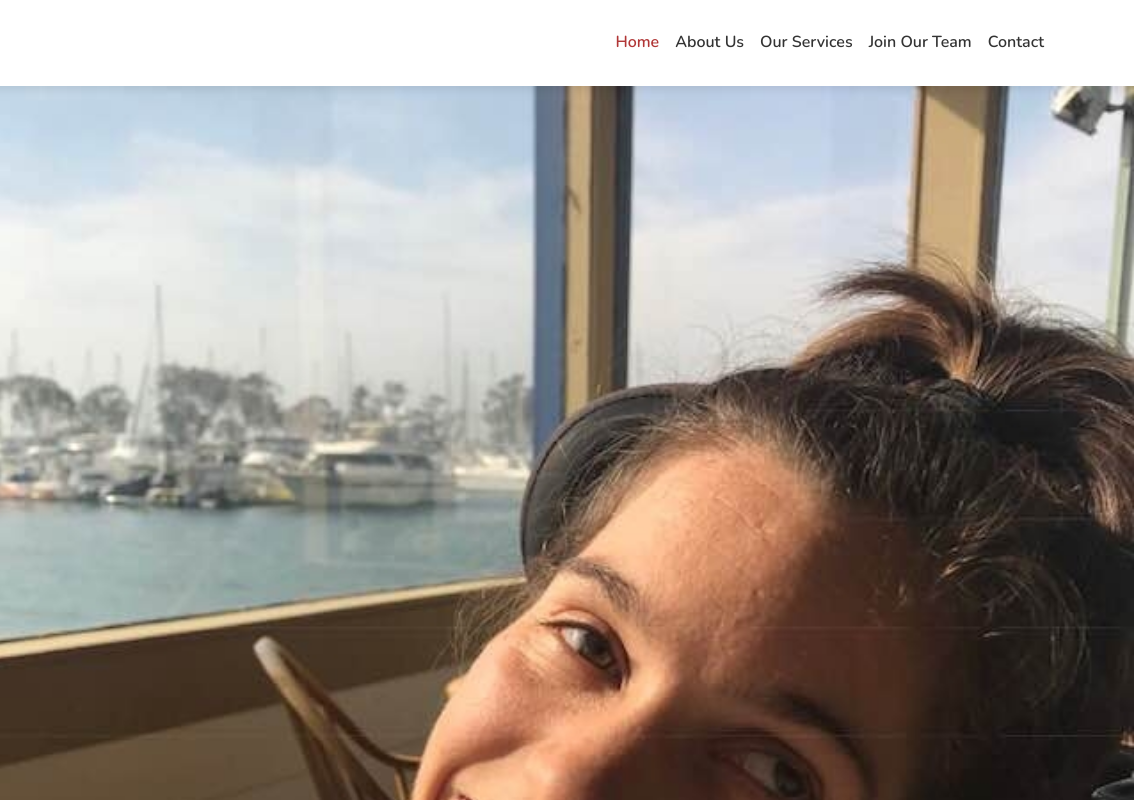
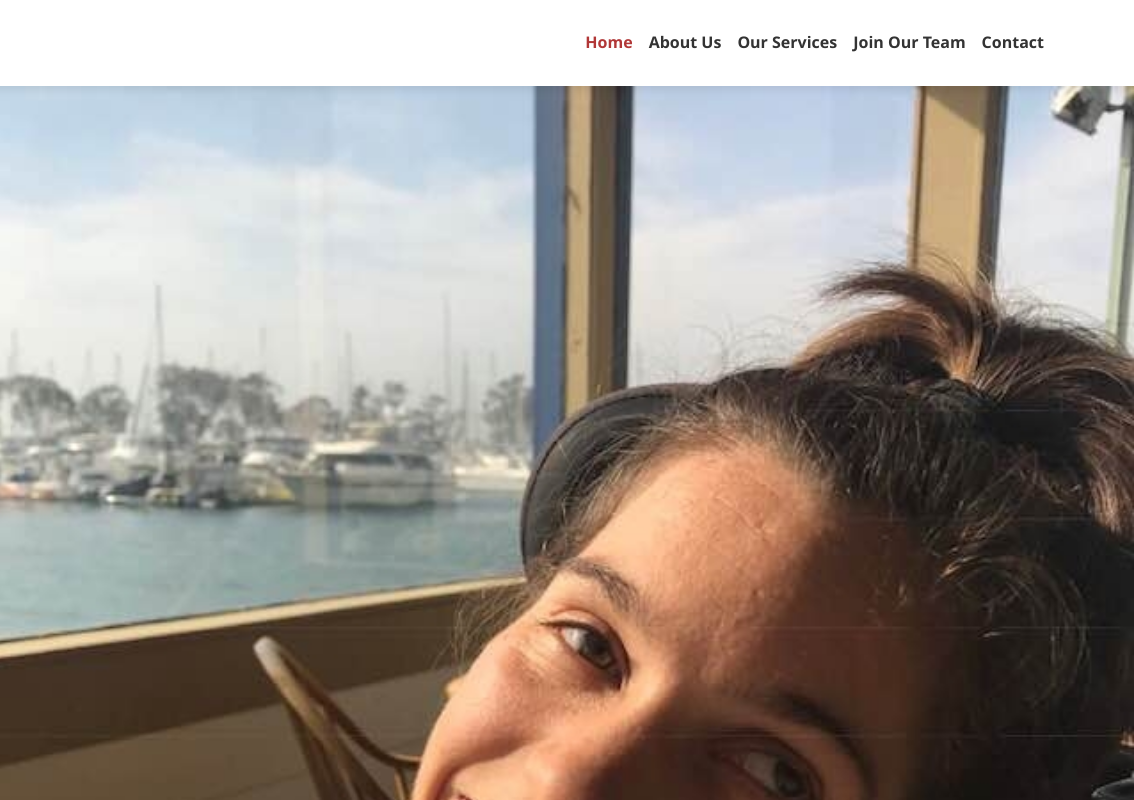
Before and after one commit to care-filledsupportformeg/cfs4m, a plain HTML site: page index.html in a window 1280 px wide. Shown: the top 800 px of the page, 146-1280 px from the left. Drawn offline with nearby package versions, Linux system fonts and the light colour scheme.

Commit message:
Update index.html

```diff
--- a/index.html
+++ b/index.html
@@ -10,7 +10,6 @@
     <link href="https://cdn.jsdelivr.net/npm/bootstrap@5.3.3/dist/css/bootstrap.min.css" rel="stylesheet">
     <link rel="stylesheet" href="https://cdnjs.cloudflare.com/ajax/libs/font-awesome/6.4.0/css/all.min.css">
     <link rel="stylesheet" href="css/style.css">
-    <link href="https://fonts.googleapis.com/css2?family=Dancing+Script:wght@400;600;700&family=Nunito:wght@300;400;600;700&family=Playfair+Display:wght@400;700&display=swap" rel="stylesheet">
 </head>
 <body>
     <!-- Navigation -->
```
